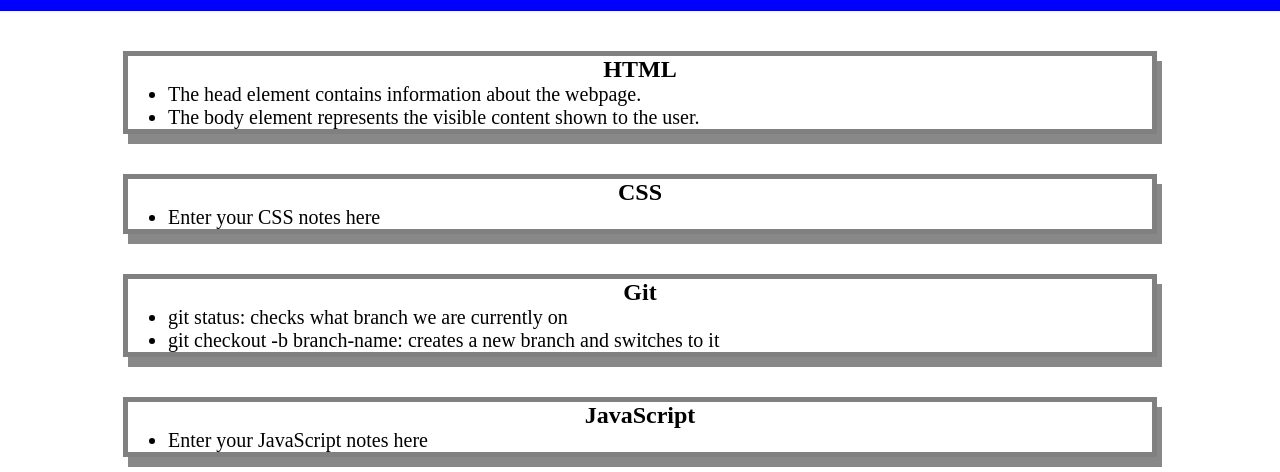
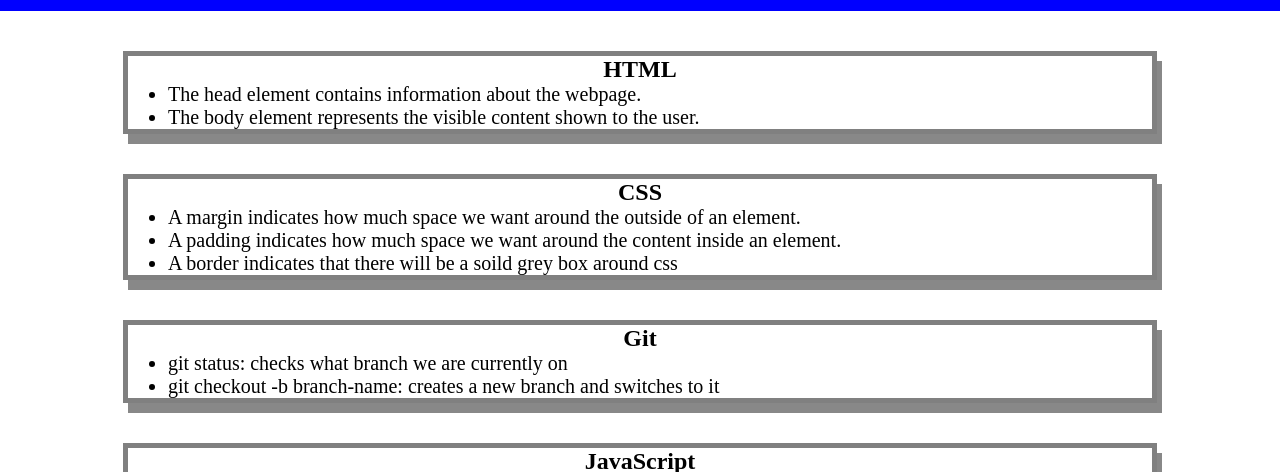
Before and after one commit to EdwardBecerra2/Prework-Study-Guide, a plain HTML site: page assets/index.html in a window 1280 px wide. Shown: the part 109-581 px from the top of the page. Drawn offline with Linux system fonts and the light colour scheme; files that its build step writes are made by us from their sources; files whose address does not match are found by name.

Commit message:
added li commits

```diff
--- a/assets/index.html
+++ b/assets/index.html
@@ -24,7 +24,9 @@
       <section class="card" id="css-section">
         <h2>CSS</h2>
         <ul>
-          <li>Enter your CSS notes here</li>
+          <li>A margin indicates how much space we want around the outside of an element.</li>
+          <li>A padding indicates how much space we want around the content inside an element.</li>
+          <li>A border indicates that there will be a soild grey box around css </li>
         </ul>
       </section>
 
```
